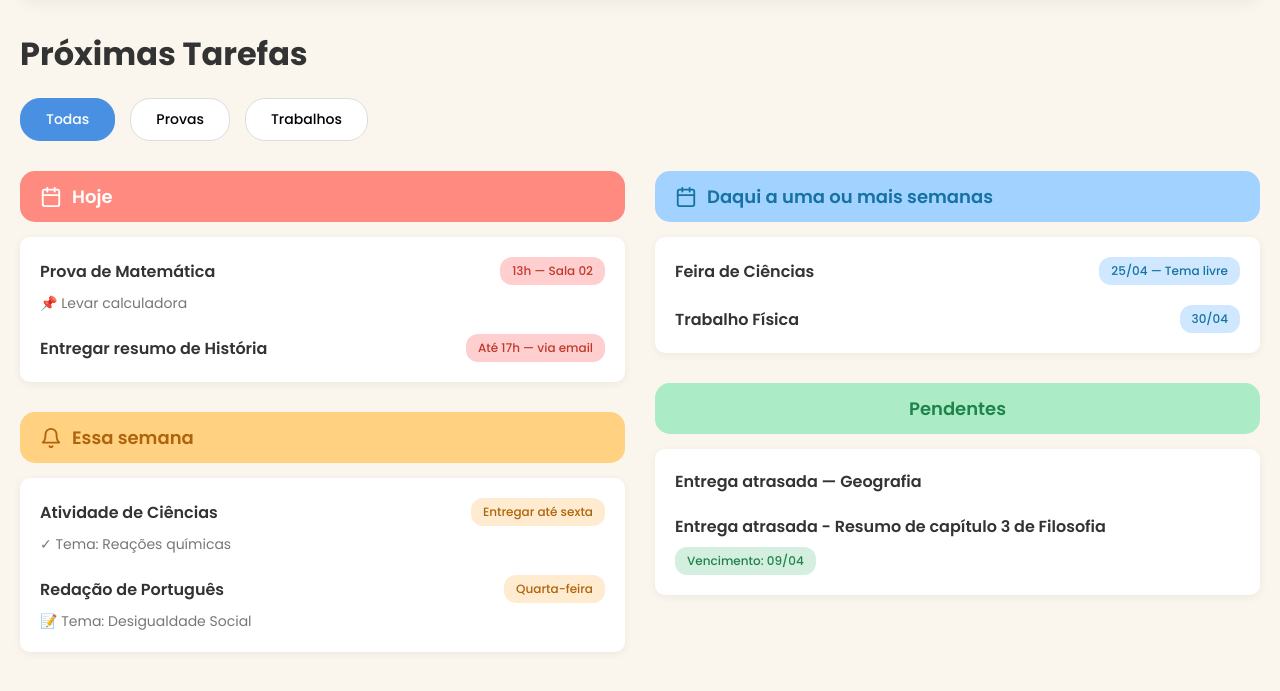
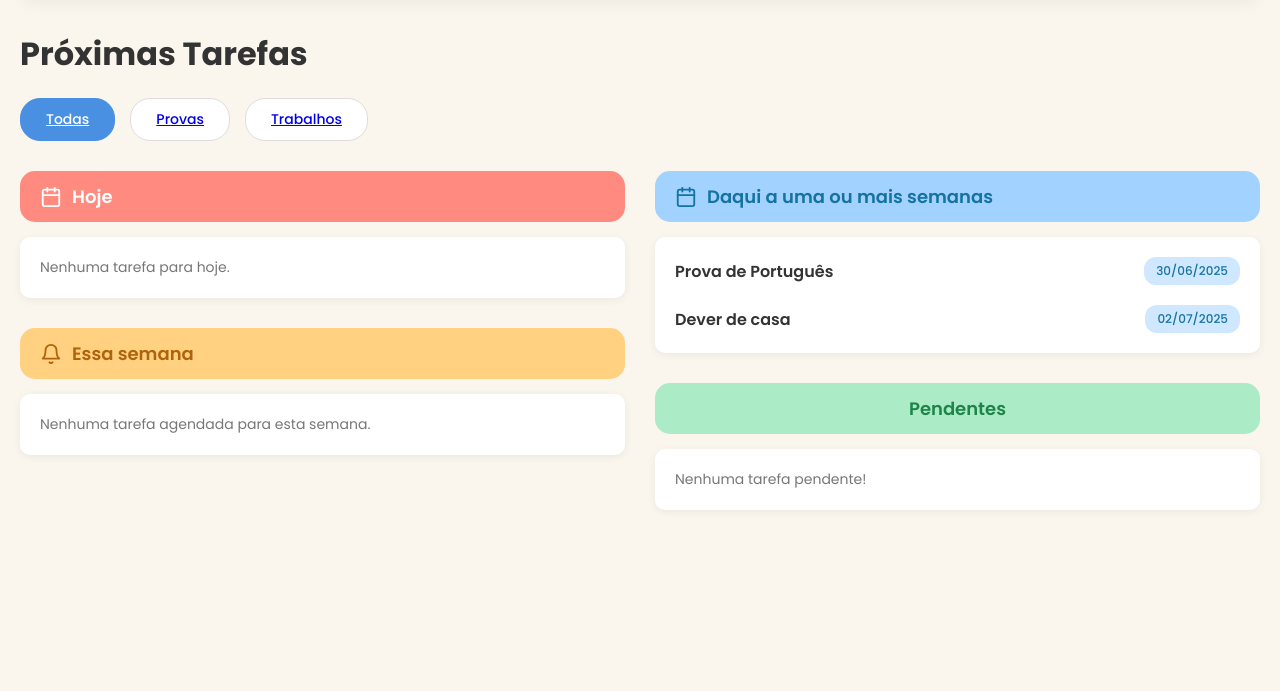
Before and after one commit to Time1-software/Projeto-Software, a Django app: page /tarefas/ in a window 1280 px wide. Shown: the part 94-785 px from the top of the page. Run offline with Django 5.2, Linux system fonts and the light colour scheme; data comes from the database, SQL or seed files in the repository.

Commit message:
Modifiquei o banco de dados e finalizei a página de atividades.

```diff
--- a/edutrack/views.py
+++ b/edutrack/views.py
@@ -62,11 +62,34 @@ def dashboard_home(request):
     }
 
     return render(request, 'dashboard.html', context)
-
 def tarefas_home(request):
 
 
-    return render(request, 'tarefas_provas.html')
+    aluno_atual = Aluno.objects.first()
+
+
+
+
+    atividades_base = Atividade.objects.filter(aluno=aluno_atual, entregue=False)
+
+
+    filtro_tipo = request.GET.get('tipo', None)
+    if filtro_tipo in ['PROVA', 'TRABALHO']:
+        atividades_filtradas = atividades_base.filter(tipo=filtro_tipo)
+    else:
+        atividades_filtradas = atividades_base
+
+    context = {
+        'tarefas_hoje': [t for t in atividades_filtradas if t.status == 'hoje'],
+        'tarefas_semana': [t for t in atividades_filtradas if t.status == 'essa_semana'],
+        'tarefas_futuras': [t for t in atividades_filtradas if t.status == 'proximas_semanas'],
+        'tarefas_atrasadas': [t for t in atividades_filtradas if t.status == 'atrasada'],
+        'aluno': aluno_atual,
+        'request': request,
+    }
+
+
+    return render(request, 'tarefas_provas.html', context)
 
     # edutrack/views.py
 from django.shortcuts import render
--- a/edutrack_projeto/templates/tarefas_provas.html
+++ b/edutrack_projeto/templates/tarefas_provas.html
@@ -38,33 +38,39 @@
 
         <main>
             <h1 class="main-title">Próximas Tarefas</h1>
+
             <div class="filters">
-                <button class="filter-btn active">Todas</button>
-                <button class="filter-btn">Provas</button>
-                <button class="filter-btn">Trabalhos</button>
+                <a href="{% url 'tarefas' %}" class="filter-btn {% if not request.GET.tipo %}active{% endif %}">Todas</a>
+
+                <a href="?tipo=PROVA" class="filter-btn {% if request.GET.tipo == 'PROVA' %}active{% endif %}">Provas</a>
+
+                <a href="?tipo=TRABALHO" class="filter-btn {% if request.GET.tipo == 'TRABALHO' %}active{% endif %}">Trabalhos</a>
             </div>
 
             <div class="task-board">
                 <div class="task-column">
+
                     <section class="task-group">
                         <h2 class="task-group-title today">
                             <i data-feather="calendar"></i>
                             <span>Hoje</span>
                         </h2>
                         <div class="task-card">
+                            {% if tarefas_hoje %}
+                                {% for tarefa in tarefas_hoje %}
                                 <div class="task-item">
                                     <div class="task-item-header">
-                                    <span class="task-name">Prova de Matemática</span>
-                                    <span class="tag tag-today">13h — Sala 02</span>
+                                        <span class="task-name">{{ tarefa.titulo }}</span>
+                                        <span class="tag tag-today">{{ tarefa.data_entrega|date:"H:i" }} — {{ tarefa.disciplina.nome }}</span>
                                     </div>
-                                <p class="task-note">📌 Levar calculadora</p>
+                                    {% if tarefa.descricao %}
+                                    <p class="task-note">📌 {{ tarefa.descricao }}</p>
+                                    {% endif %}
                                 </div>
-                            <div class="task-item">
-                                <div class="task-item-header">
-                                     <span class="task-name">Entregar resumo de História</span>
-                                     <span class="tag tag-today">Até 17h — via email</span>
-                                </div>
-                            </div>
+                                {% endfor %}
+                            {% else %}
+                                <p class="task-note">Nenhuma tarefa para hoje.</p>
+                            {% endif %}
                         </div>
                     </section>
 
@@ -74,20 +80,21 @@
                             <span>Essa semana</span>
                         </h2>
                         <div class="task-card">
+                            {% if tarefas_semana %}
+                                {% for tarefa in tarefas_semana %}
                                 <div class="task-item">
                                     <div class="task-item-header">
-                                    <span class="task-name">Atividade de Ciências</span>
-                                    <span class="tag tag-this-week">Entregar até sexta</span>
+                                        <span class="task-name">{{ tarefa.titulo }}</span>
+                                        <span class="tag tag-this-week">{{ tarefa.data_entrega|date:"d/m" }}</span>
                                     </div>
-                                <p class="task-note">✓ Tema: Reações químicas</p>
+                                    {% if tarefa.descricao %}
+                                    <p class="task-note">✓ {{ tarefa.descricao }}</p>
+                                    {% endif %}
                                 </div>
-                             <div class="task-item">
-                                <div class="task-item-header">
-                                    <span class="task-name">Redação de Português</span>
-                                    <span class="tag tag-this-week">Quarta-feira</span>
-                                </div>
-                                <p class="task-note">📝 Tema: Desigualdade Social</p>
-                            </div>
+                                {% endfor %}
+                            {% else %}
+                                <p class="task-note">Nenhuma tarefa agendada para esta semana.</p>
+                            {% endif %}
                         </div>
                     </section>
                 </div>
@@ -99,18 +106,18 @@
                             <span>Daqui a uma ou mais semanas</span>
                         </h2>
                         <div class="task-card">
+                            {% if tarefas_futuras %}
+                                {% for tarefa in tarefas_futuras %}
                                 <div class="task-item">
                                     <div class="task-item-header">
-                                    <span class="task-name">Feira de Ciências</span>
-                                    <span class="tag tag-later">25/04 — Tema livre</span>
+                                        <span class="task-name">{{ tarefa.titulo }}</span>
+                                        <span class="tag tag-later">{{ tarefa.data_entrega|date:"d/m/Y" }}</span>
                                     </div>
                                 </div>
-                            <div class="task-item">
-                                <div class="task-item-header">
-                                    <span class="task-name">Trabalho Física</span>
-                                    <span class="tag tag-later">30/04</span>
-                                </div>
-                            </div>
+                                {% endfor %}
+                            {% else %}
+                                <p class="task-note">Nenhuma tarefa agendada.</p>
+                            {% endif %}
                         </div>
                     </section>
 
@@ -119,13 +126,16 @@
                            <span>Pendentes</span>
                         </h2>
                         <div class="task-card">
+                            {% if tarefas_atrasadas %}
+                                {% for tarefa in tarefas_atrasadas %}
                                 <div class="task-item">
-                                 <span class="task-name">Entrega atrasada — Geografia</span>
+                                    <span class="task-name">{{ tarefa.titulo }} — {{ tarefa.disciplina.nome }}</span>
+                                    <span class="tag tag-pending">Vencimento: {{ tarefa.data_entrega|date:"d/m/Y" }}</span>
                                 </div>
-                            <div class="task-item">
-                                <span class="task-name">Entrega atrasada - Resumo de capítulo 3 de Filosofia</span>
-                                <span class="tag tag-pending">Vencimento: 09/04</span>
-                            </div>
+                                {% endfor %}
+                            {% else %}
+                                <p class="task-note">Nenhuma tarefa pendente!</p>
+                            {% endif %}
                         </div>
                     </section>
                 </div>
```
Also changed, not shown: edutrack/admin.py (+7 -3 lines), db.sqlite3, edutrack/migrations/0001_initial.py, edutrack/migrations/0002_aluno.py (deleted), edutrack/migrations/0003_responsavel.py (deleted), edutrack/migrations/0004_disciplina_remove_nota_recuperacao_nota_aluno_and_more.py (deleted). Lines whose indentation alone changed are shown as unchanged.
